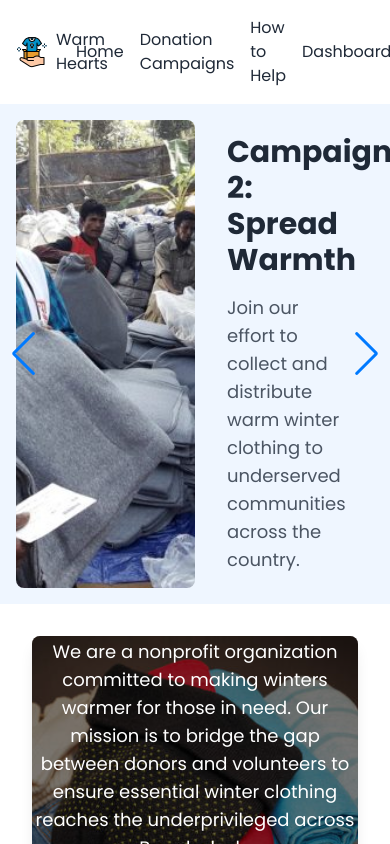
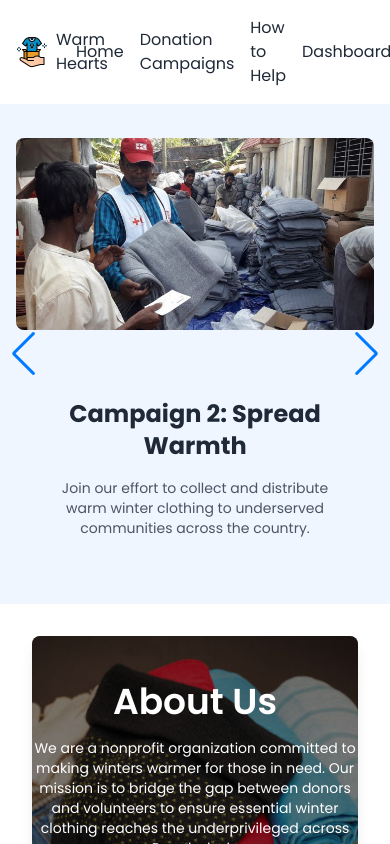
Before and after one commit to sajjadislam523/winter-clothing-donation, a React (Vite) app: page / in a window 390 px wide. Shown: the top 844 px of the page. Built offline with nearby package versions, Linux system fonts and the light colour scheme; no server answers.

Commit message:
Made the home page responsive and added animation in the various section of the home page

```diff
--- a/src/pages/Home.jsx
+++ b/src/pages/Home.jsx
@@ -2,24 +2,66 @@ import { Swiper, SwiperSlide } from "swiper/react";
 import { Autoplay, Navigation, Pagination } from "swiper/modules";
 import "swiper/css";
 import "swiper/css/navigation";
+import { Link } from "react-router-dom";
+import donation from "../assets/donation.png";
+import share from "../assets/share.png";
+import volunteer from "../assets/volunteer.png";
+import aboutImg from "../assets/about.jpg";
 import sliderImg1 from "../assets/winter-image_1.webp";
 import sliderImg2 from "../assets/winter-image_2.webp";
 import sliderImg3 from "../assets/winter-image_3.webp";
 import sliderImg4 from "../assets/winter-image_4.webp";
 import sliderImg5 from "../assets/winter-image_5.webp";
 import sliderImg6 from "../assets/winter-image_6.jpg";
-import { Link } from "react-router-dom";
-import donation from "../assets/donation.png";
-import share from "../assets/share.png";
-import volunteer from "../assets/volunteer.png";
 
-import aboutImg from "../assets/about.jpg";
+const sliderData = [
+    {
+        image: sliderImg1,
+        title: "Campaign 1: Warm Smiles for Winter",
+        description:
+            "Help us deliver warm clothing and accessories to families in need. Every small act of kindness can spread a warm smile this winter.",
+    },
+    {
+        image: sliderImg2,
+        title: "Campaign 2: Spread Warmth",
+        description:
+            "Join our effort to collect and distribute warm winter clothing to underserved communities across the country.",
+    },
+    {
+        image: sliderImg3,
+        title: "Campaign 3: Blanket the Nation",
+        description:
+            "Let’s come together to provide blankets and jackets to help individuals brave the cold this winter season.",
+    },
+    {
+        image: sliderImg4,
+        title: "Campaign 4: Winter Essentials Drive",
+        description:
+            "Contribute winter essentials like gloves, scarves, and socks to support vulnerable communities during harsh weather conditions.",
+    },
+    {
+        image: sliderImg5,
+        title: "Campaign 5: Warm Hearts Initiative",
+        description:
+            "Join us in spreading warmth to children and elderly individuals by donating new or gently used winter clothing.",
+    },
+    {
+        image: sliderImg6,
+        title: "Campaign 6: Community Warmth Network",
+        description:
+            "Build a network of support by donating and volunteering to help distribute winter clothes to families in need.",
+    },
+];
 
 const Home = () => {
     return (
         <div className="min-h-screen bg-blue-50">
-            {/* Banner/Slider Section */}
-            <section className="relative">
+            <section
+                className="relative"
+                data-aos="fade-up"
+                data-aos-duration="1000"
+                data-aos-delay="200"
+            >
                 <Swiper
                     navigation
                     loop
@@ -28,121 +70,25 @@ const Home = () => {
                     autoplay={{ delay: 5000 }}
                     modules={[Navigation, Pagination, Autoplay]}
                 >
-                    <SwiperSlide>
-                        <div className="flex items-center h-full p-4">
+                    {sliderData.map((slide, index) => (
+                        <SwiperSlide key={index}>
+                            <div className="flex flex-wrap items-center justify-center h-full p-4 lg:flex-nowrap">
                                 <img
-                                src={sliderImg1}
-                                alt="Campaign 1"
-                                className="object-cover w-1/2 h-full rounded-lg"
+                                    src={slide.image}
+                                    alt={slide.title}
+                                    className="object-cover w-full h-48 rounded-lg lg:w-1/2 lg:h-full"
                                 />
-                            <div className="w-1/2 p-8 text-left">
-                                <h2 className="text-3xl font-bold text-gray-800">
-                                    Campaign 1: Warm Smiles for Winter
+                                <div className="w-full p-8 text-center lg:w-1/2 lg:text-left">
+                                    <h2 className="text-2xl font-bold text-gray-800 md:text-3xl">
+                                        {slide.title}
                                     </h2>
-                                <p className="mt-4 text-lg text-gray-600">
-                                    Help us deliver warm clothing and
-                                    accessories to families in need. Every small
-                                    act of kindness can spread a warm smile this
-                                    winter.
+                                    <p className="mt-4 text-sm text-gray-600 md:text-lg">
+                                        {slide.description}
                                     </p>
                                 </div>
                             </div>
                         </SwiperSlide>
-                    <SwiperSlide>
-                        <div className="flex items-center h-full p-4">
-                            <img
-                                src={sliderImg2}
-                                alt="Campaign 2"
-                                className="object-cover w-1/2 h-full rounded-lg"
-                            />
-                            <div className="w-1/2 p-8 text-left">
-                                <h2 className="text-3xl font-bold text-gray-800">
-                                    Campaign 2: Spread Warmth
-                                </h2>
-                                <p className="mt-4 text-lg text-gray-600">
-                                    Join our effort to collect and distribute
-                                    warm winter clothing to underserved
-                                    communities across the country.
-                                </p>
-                            </div>
-                        </div>
-                    </SwiperSlide>
-                    <SwiperSlide>
-                        <div className="flex items-center h-full p-4">
-                            <img
-                                src={sliderImg3}
-                                alt="Campaign 3"
-                                className="object-cover w-1/2 h-full rounded-lg"
-                            />
-                            <div className="w-1/2 p-8 text-left">
-                                <h2 className="text-3xl font-bold text-gray-800">
-                                    Campaign 3: Blanket the Nation
-                                </h2>
-                                <p className="mt-4 text-lg text-gray-600">
-                                    Let’s come together to provide blankets and
-                                    jackets to help individuals brave the cold
-                                    this winter season.
-                                </p>
-                            </div>
-                        </div>
-                    </SwiperSlide>
-                    <SwiperSlide>
-                        <div className="flex items-center h-full p-4">
-                            <img
-                                src={sliderImg4}
-                                alt="Campaign 4"
-                                className="object-cover w-1/2 h-full rounded-lg"
-                            />
-                            <div className="w-1/2 p-8 text-left">
-                                <h2 className="text-3xl font-bold text-gray-800">
-                                    Campaign 4: Winter Essentials Drive
-                                </h2>
-                                <p className="mt-4 text-lg text-gray-600">
-                                    Contribute winter essentials like gloves,
-                                    scarves, and socks to support vulnerable
-                                    communities during harsh weather conditions.
-                                </p>
-                            </div>
-                        </div>
-                    </SwiperSlide>
-                    <SwiperSlide>
-                        <div className="flex items-center h-full p-4">
-                            <img
-                                src={sliderImg5}
-                                alt="Campaign 5"
-                                className="object-cover w-1/2 h-full rounded-lg"
-                            />
-                            <div className="w-1/2 p-8 text-left">
-                                <h2 className="text-3xl font-bold text-gray-800">
-                                    Campaign 5: Warm Hearts Initiative
-                                </h2>
-                                <p className="mt-4 text-lg text-gray-600">
-                                    Join us in spreading warmth to children and
-                                    elderly individuals by donating new or
-                                    gently used winter clothing.
-                                </p>
-                            </div>
-                        </div>
-                    </SwiperSlide>
-                    <SwiperSlide>
-                        <div className="flex items-center h-full p-4">
-                            <img
-                                src={sliderImg6}
-                                alt="Campaign 6"
-                                className="object-cover w-1/2 h-full rounded-lg"
-                            />
-                            <div className="w-1/2 p-8 text-left">
-                                <h2 className="text-3xl font-bold text-gray-800">
-                                    Campaign 6: Community Warmth Network
-                                </h2>
-                                <p className="mt-4 text-lg text-gray-600">
-                                    Build a network of support by donating and
-                                    volunteering to help distribute winter
-                                    clothes to families in need.
-                                </p>
-                            </div>
-                        </div>
-                    </SwiperSlide>
+                    ))}
                 </Swiper>
             </section>
 
@@ -151,7 +97,11 @@ const Home = () => {
                 data-aos="fade-up"
                 data-aos-duration="1000"
             >
-                <div className="relative overflow-hidden rounded-lg shadow-lg">
+                <div
+                    className="relative overflow-hidden rounded-lg shadow-lg"
+                    data-aos="zoom-in"
+                    data-aos-duration="1200"
+                >
                     <img
                         src={aboutImg}
                         alt="Winter Clothing Campaign"
@@ -160,14 +110,14 @@ const Home = () => {
                     <div className="absolute inset-0 flex items-center justify-center bg-black bg-opacity-50">
                         <div className="text-white">
                             <h2 className="text-4xl font-semibold">About Us</h2>
-                            <p className="max-w-3xl mx-auto mt-4 text-lg">
+                            <p className="max-w-3xl mx-auto mt-4 text-sm md:text-lg">
                                 We are a nonprofit organization committed to
                                 making winters warmer for those in need. Our
                                 mission is to bridge the gap between donors and
                                 volunteers to ensure essential winter clothing
                                 reaches the underprivileged across Bangladesh.
                             </p>
-                            <p className="max-w-3xl mx-auto mt-4 text-lg">
+                            <p className="max-w-3xl mx-auto mt-4 text-sm md:text-lg">
                                 Join us on this journey to spread warmth and
                                 kindness this winter. Whether you&apos;re
                                 donating, volunteering, or sharing our cause,
@@ -179,21 +129,42 @@ const Home = () => {
                 </div>
             </section>
 
-            <section className="p-8 bg-blue-100">
-                <h2 className="text-4xl font-semibold text-center text-gray-700">
+            <section
+                className="p-8 bg-blue-100"
+                data-aos="fade-up"
+                data-aos-duration="1000"
+            >
+                <h2
+                    className="text-4xl font-semibold text-center text-gray-700"
+                    data-aos="fade-up"
+                    data-aos-delay="200"
+                >
                     How It Works
                 </h2>
-                <p className="max-w-3xl mx-auto mt-4 text-lg text-center text-gray-600">
+                <p
+                    className="max-w-3xl mx-auto mt-4 text-lg text-center text-gray-600"
+                    data-aos="fade-up"
+                    data-aos-delay="400"
+                >
                     Our process is simple and effective, ensuring that every
                     donation reaches the people who need it the most.
                     Here&apos;s how you can get involved:
                 </p>
-                <div className="grid gap-12 mt-12 sm:grid-cols-2 lg:grid-cols-3">
-                    <div className="text-center">
+                <div
+                    className="grid gap-12 mt-12 sm:grid-cols-2 lg:grid-cols-3"
+                    data-aos="fade-up"
+                    data-aos-delay="600"
+                >
+                    <div
+                        className="text-center"
+                        data-aos="zoom-in"
+                        data-aos-delay="800"
+                    >
                         <img
                             src={donation}
                             alt="Donate"
                             className="w-20 mx-auto mb-4"
+                            data-aos="flip-left"
                         />
                         <h3 className="text-2xl font-bold text-gray-700">
                             Donate
@@ -205,11 +176,17 @@ const Home = () => {
                         </p>
                     </div>
 
-                    <div className="text-center">
+                    <div
+                        className="text-center"
+                        data-aos="zoom-in"
+                        data-aos-duration="800"
+                        data-aos-delay="200"
+                    >
                         <img
                             src={volunteer}
                             alt="Volunteer"
                             className="w-20 mx-auto mb-4"
+                            data-aos="flip-up"
                         />
                         <h3 className="text-2xl font-bold text-gray-700">
                             Volunteer
@@ -221,11 +198,17 @@ const Home = () => {
                         </p>
                     </div>
 
-                    <div className="text-center">
+                    <div
+                        className="text-center"
+                        data-aos="zoom-in"
+                        data-aos-duration="800"
+                        data-aos-delay="400"
+                    >
                         <img
                             src={share}
                             alt="Share"
                             className="w-20 mx-auto mb-4"
+                            data-aos="flip-right"
                         />
                         <h3 className="text-2xl font-bold text-gray-700">
                             Share
@@ -237,7 +220,11 @@ const Home = () => {
                         </p>
                     </div>
                 </div>
-                <div className="mt-12 text-center">
+                <div
+                    className="mt-12 text-center"
+                    data-aos="zoom-in"
+                    data-aos-duration="1200"
+                >
                     <Link
                         to="/donation-campaign"
                         className="px-6 py-3 text-lg font-semibold text-white bg-blue-600 rounded-lg hover:bg-blue-700"
```
Lines whose indentation alone changed are shown as unchanged.
